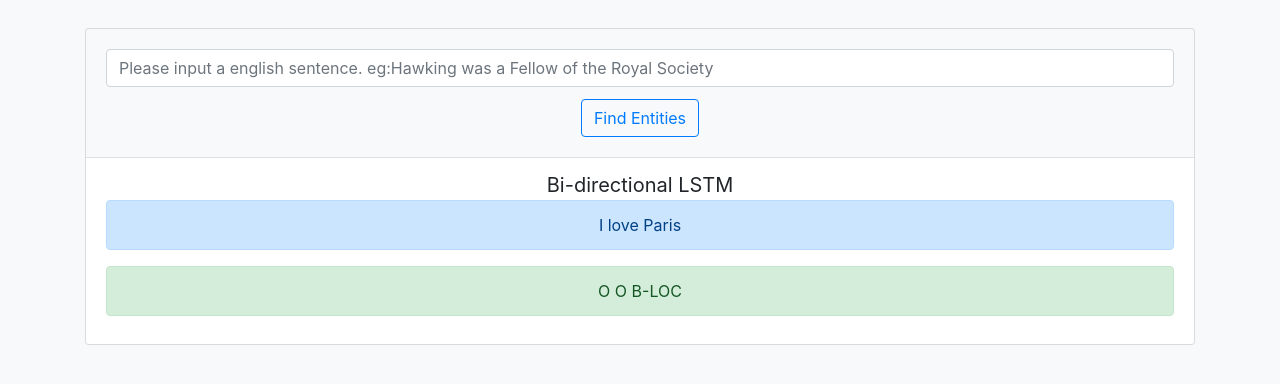
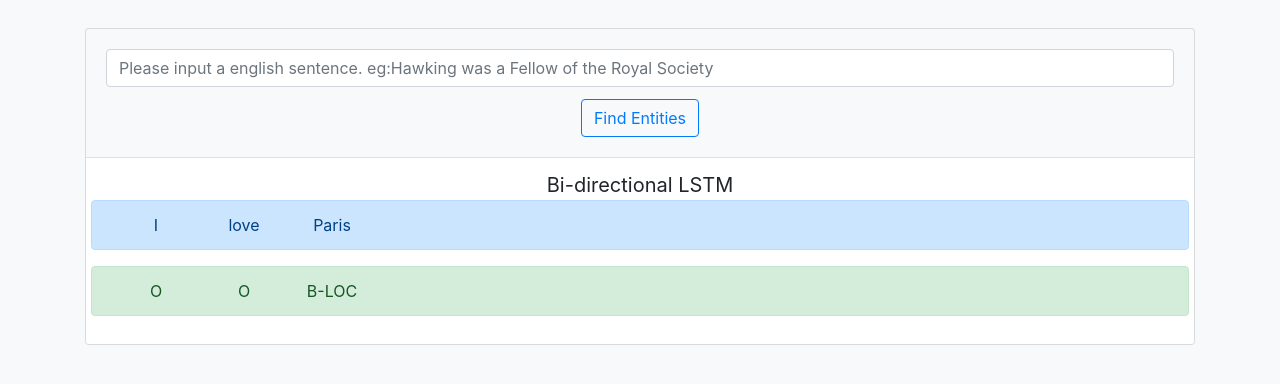
Before and after one commit to yanqiangmiffy/ner-english, a Flask app: page /named-entity-recognition in a window 1280 px wide. Shown: the part 190-574 px from the top of the page. Run offline with Flask 2, Linux system fonts and the light colour scheme; parts of the project's set-up code (start-up, migrations or seed data) failed here and were passed over; some libraries are stand-ins or nearby versions.

Commit message:
index.html row

```diff
--- a/templates/index.html
+++ b/templates/index.html
@@ -35,17 +35,18 @@
 
                 <div class="card-footer bg-white" >
                     <div class="lead text-center" >
-                            <strong>Bi-directional LSTM</strong>
+                        <strong>Bi-directional LSTM</strong>
                     </div>
-                    <div class="row">
-                        <div class="col-md-12">
-                            <div class="alert alert-primary" role="alert">
-                                I love Paris
-                            </div>
-                            <div class="alert alert-success" role="alert">
-                                O O    B-LOC
-                            </div>
-                        </div>
+
+                    <div class="row alert alert-primary" role="alert">
+                        <div class="col-sm-1">I</div>
+                        <div class="col-sm-1">love</div>
+                        <div class="col-sm-1">Paris</div>
+                    </div>
+                    <div class="row alert alert-success" role="alert">
+                        <div class="col-sm-1">O</div>
+                        <div class="col-sm-1">O</div>
+                        <div class="col-sm-1">B-LOC</div>
                     </div>
                 </div>
             </div>
```
